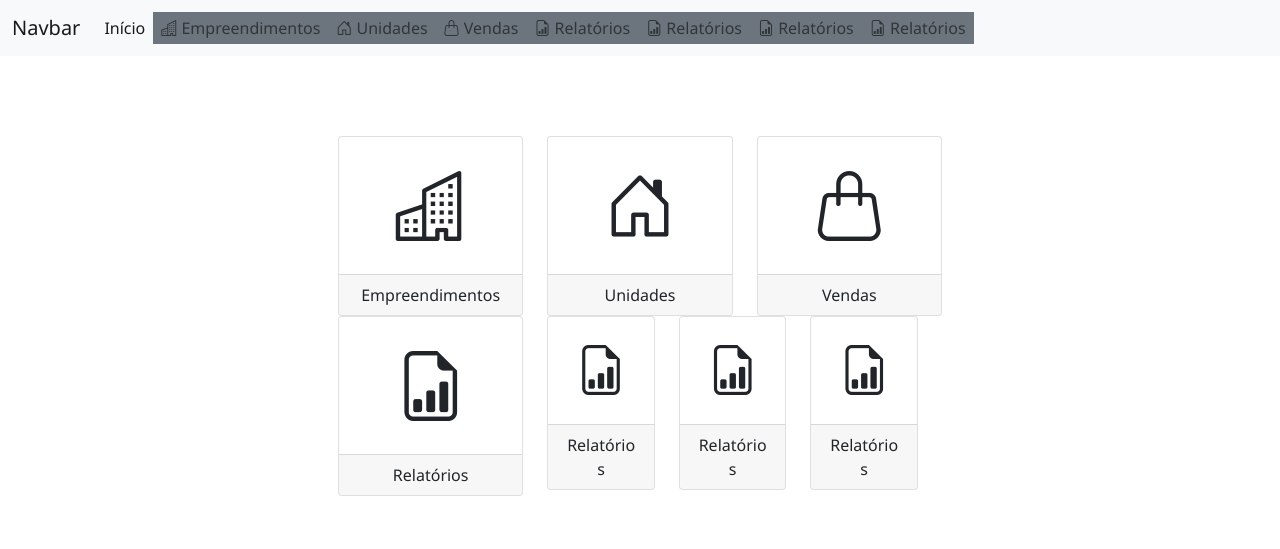
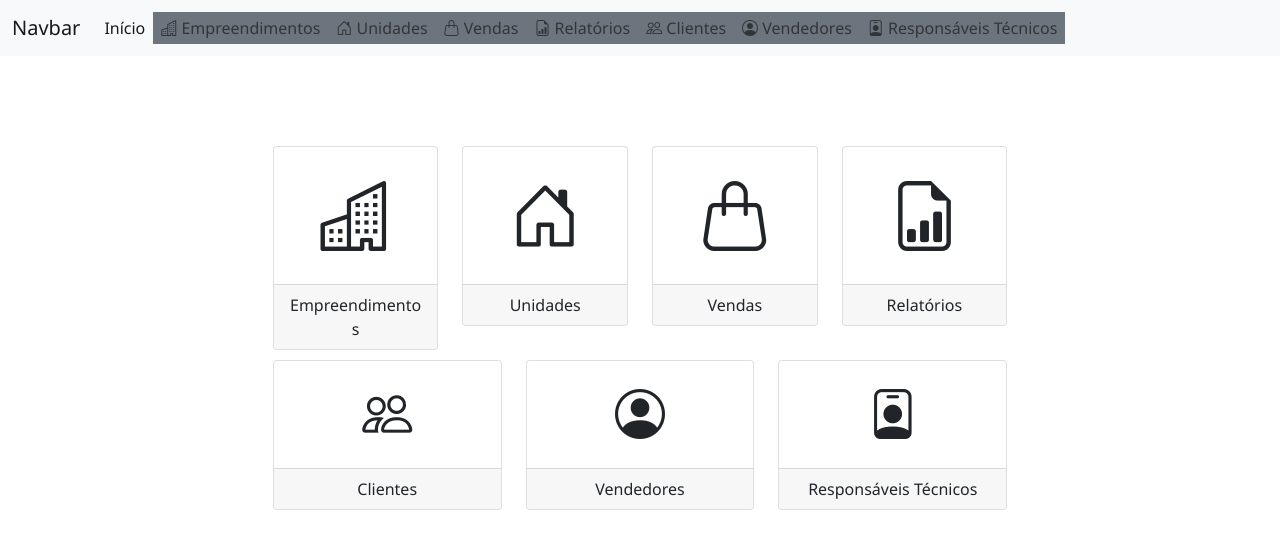
Before and after one commit to EmanuelMenezes/Signal, a PHP site: page / in a window 1280 px wide. Shown: the top 549 px of the page. Run offline with PHP 8.4, Linux system fonts and the light colour scheme; some libraries are stand-ins or nearby versions.

Commit message:
finalização da página inicial

```diff
--- /dev/null
+++ b/assets/js/btnClick.js
@@ -0,0 +1,41 @@
+$(".btnModulo").click(function() {
+    var contentUrl = "";
+    switch (this.id) {
+        case "btnEmpreendimentos" || "menuEmpreendimentos":
+            contentUrl = "empreendimentos.php";
+            break;
+        case "btnUnidades" || "menuUnidades":
+            contentUrl = "unidades.php";
+            break;
+        case "btnVendas" || "menuVendas":
+            contentUrl = "vendas.php";
+            break;
+        case "btnRelatorios" || "menuRelatorios":
+            contentUrl = "relatorios.php";
+            break;
+        case "btnClientes" || "menuClientes":
+            contentUrl = "clientes.php";
+            break;
+        case "btnVendedores" || "menuVendedores":
+            contentUrl = "vendedores.php";
+            break;
+        case "btnResponsaveis" || "menuResponsaveis":
+            contentUrl = "responsaveis.php";
+            break;
+        case "btnHome":
+            contentUrl = "home.php";
+            break;
+
+        default:
+            contentUrl = "home.php";
+            break;
+    }
+
+    $.ajax({
+        url: contentUrl,
+        success: function(result) {
+            $("#main-content").html(result);
+        }
+    });
+
+});
--- a/home.php
+++ b/home.php
@@ -3,9 +3,9 @@
 
 ?>
 <html>
-    <div class="container row" style="width:50%;margin-top:80px;">
-        <div class="col-xs-12 col-md-4">
-            <div class="card">
+    <div class="container row" style="width:60%;margin-top:80px;">
+        <div class="col-xs-12 col-md-3 " id="menuEmpreendimentos">
+            <div class="card btnModulo" style="margin:10px 0 0 0">
                 <div class="card-body row justify-content-center">
                     <i class="bi bi-building" style="font-size:70px;text-align:center"></i>
                 </div>
@@ -14,8 +14,8 @@
                 </div>
             </div>
         </div>
-        <div class="col-xs-12 col-md-4">
-            <div class="card">
+        <div class="col-xs-12 col-md-3 " id="menuUnidades">
+            <div class="card btnModulo" style="margin:10px 0 0 0">
                 <div class="card-body row justify-content-center">
                     <i class="bi bi-house-door" style="font-size:70px;text-align:center"></i>
                 </div>
@@ -24,8 +24,8 @@
                 </div>
             </div>
         </div>
-        <div class="col-xs-12 col-md-4">
-            <div class="card">
+        <div class="col-xs-12 col-md-3 " id="menuVendas">
+            <div class="card btnModulo" style="margin:10px 0 0 0">
                 <div class="card-body row justify-content-center">
                     <i class="bi bi bi-handbag" style="font-size:70px;text-align:center"></i>
                 </div>
@@ -34,8 +34,8 @@
                 </div>
             </div>
         </div>
-        <div class="col-xs-12 col-md-4">
-            <div class="card">
+        <div class="col-xs-12 col-md-3 " id="menuRelatorios">
+            <div class="card btnModulo" style="margin:10px 0 0 0">
                 <div class="card-body row justify-content-center">
                     <i class="bi bi-file-earmark-bar-graph" style="font-size:70px;text-align:center"></i>
                 </div>
@@ -44,35 +44,34 @@
                 </div>
             </div>
         </div>
-        <div class="col-md-8 container row justify-content-center">
-            <div class="col-xs-12 col-md-4">
-                <div class="card">
+
+        <div class="col-xs-12 col-md-4 " id="menuClientes">
+            <div class="card btnModulo" style="margin:10px 0 0 0">
                 <div class="card-body row justify-content-center">
-                        <i class="bi bi-file-earmark-bar-graph" style="font-size:50px;text-align:center"></i>
+                    <i class="bi bi-people" style="font-size:50px;text-align:center"></i>
                 </div>
                 <div class="card-footer" style="text-align:center">
-                        Relatórios
+                    Clientes
                 </div>
             </div>
         </div>
-            <div class="col-xs-12 col-md-4">
-                <div class="card">
+        <div class="col-xs-12 col-md-4 " id="menuVendedores">
+            <div class="card btnModulo" style="margin:10px 0 0 0">
                 <div class="card-body row justify-content-center">
-                        <i class="bi bi-file-earmark-bar-graph" style="font-size:50px;text-align:center"></i>
+                    <i class="bi bi-person-circle" style="font-size:50px;text-align:center"></i>
                 </div>
                 <div class="card-footer" style="text-align:center">
-                        Relatórios
+                    Vendedores
                 </div>
             </div>
         </div>
-            <div class="col-xs-12 col-md-4">
-                <div class="card">
+        <div class="col-xs-12 col-md-4 " id="menuResponsaveis">
+            <div class="card btnModulo" style="margin:10px 0 0 0">
                 <div class="card-body row justify-content-center">
-                        <i class="bi bi-file-earmark-bar-graph" style="font-size:50px;text-align:center"></i>
+                    <i class="bi bi-person-badge" style="font-size:50px;text-align:center"></i>
                 </div>
-                    <div class="card-footer" style="text-align:center">
-                        Relatórios
-                    </div>
+                <div class="card-footer" style="text-align:center;">
+                    Responsáveis Técnicos
                 </div>
             </div>
         </div>
--- a/index.php
+++ b/index.php
@@ -47,19 +47,19 @@ include("database.php");
                                 <a style="line-height: 1;" class="nav-link" href="#"><i class="bi bi-file-earmark-bar-graph"></i> Relatórios</a>
                             </li>
                         </div>
-                        <div class="btn-secondary btnModulo" id="btnRelatorios">
+                        <div class="btn-secondary btnModulo" id="btnClientes">
                             <li class="nav-item">
-                                <a style="line-height: 1;" class="nav-link" href="#"><i class="bi bi-file-earmark-bar-graph"></i> Relatórios</a>
+                                <a style="line-height: 1;" class="nav-link" href="#"><i class="bi bi-people"></i> Clientes</a>
                             </li>
                         </div>
-                        <div class="btn-secondary btnModulo" id="btnRelatorios">
+                        <div class="btn-secondary btnModulo" id="btnVendedores">
                             <li class="nav-item">
-                                <a style="line-height: 1;" class="nav-link" href="#"><i class="bi bi-file-earmark-bar-graph"></i> Relatórios</a>
+                                <a style="line-height: 1;" class="nav-link" href="#"><i class="bi bi-person-circle"></i> Vendedores</a>
                             </li>
                         </div>
-                        <div class="btn-secondary btnModulo" id="btnRelatorios">
+                        <div class="btn-secondary btnModulo" id="btnResponsaveis">
                             <li class="nav-item">
-                                <a style="line-height: 1;" class="nav-link" href="#"><i class="bi bi-file-earmark-bar-graph"></i> Relatórios</a>
+                                <a style="line-height: 1;" class="nav-link" href="#"><i class="bi bi-person-badge"></i> Responsáveis Técnicos</a>
                             </li>
                         </div>
                     </ul>
@@ -71,7 +71,7 @@ include("database.php");
             <script src="http://code.jquery.com/jquery-3.5.1.js" integrity="sha256-QWo7LDvxbWT2tbbQ97B53yJnYU3WhH/C8ycbRAkjPDc=" crossorigin="anonymous"></script>
             <script src="https://cdn.jsdelivr.net/npm/@popperjs/core@2.5.4/dist/umd/popper.min.js" integrity="sha384-q2kxQ16AaE6UbzuKqyBE9/u/KzioAlnx2maXQHiDX9d4/zp8Ok3f+M7DPm+Ib6IU" crossorigin="anonymous"></script>
             <script src="https://cdn.jsdelivr.net/npm/bootstrap@5.0.0-beta1/dist/js/bootstrap.min.js" integrity="sha384-pQQkAEnwaBkjpqZ8RU1fF1AKtTcHJwFl3pblpTlHXybJjHpMYo79HY3hIi4NKxyj" crossorigin="anonymous"></script>
-            <script src="./assets/js/functions.js"></script>
+            <script src="./assets/js/btnClick.js"></script>
         </footer>
     </body>
 
```
Also changed, not shown: assets/js/functions.js (deleted, +0 -28 lines). Lines whose indentation alone changed are shown as unchanged.
